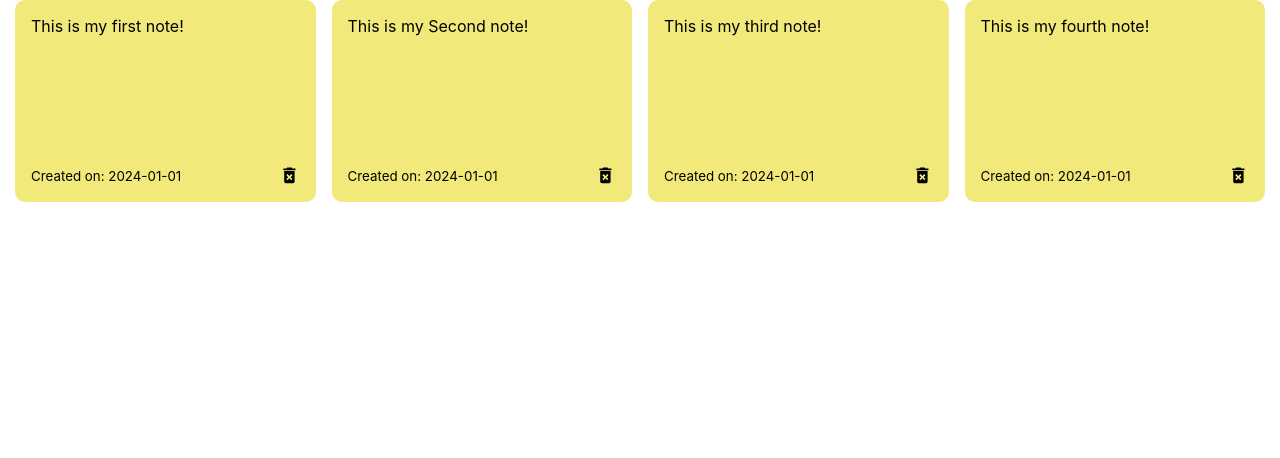
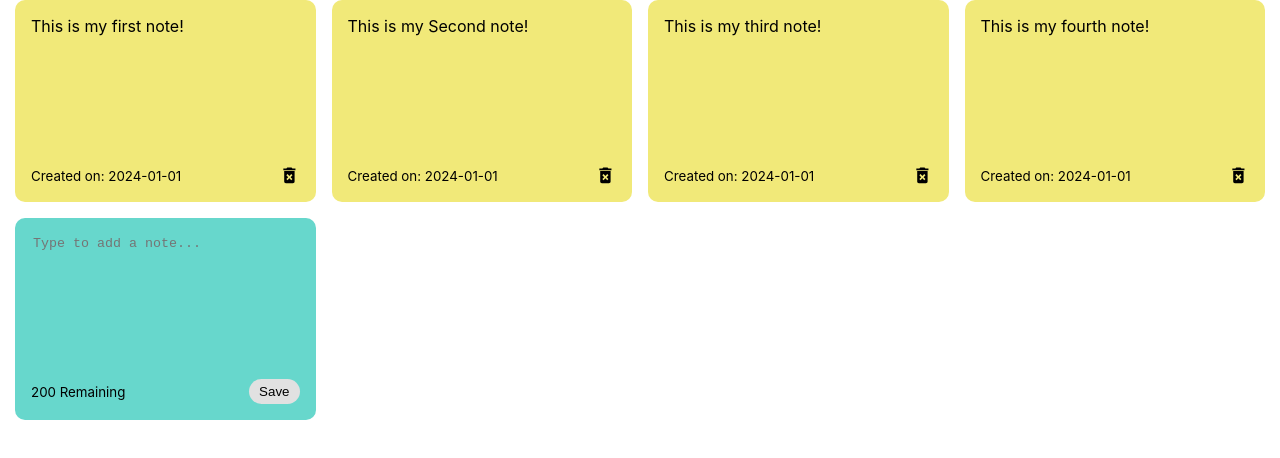
Before and after one commit to anees028/Notes-React-APP, a React (Create React App) app: page / in a window 1280 px wide. Shown: the top 458 px of the page. Built offline with nearby package versions, Linux system fonts and the light colour scheme; the HTML template or start-up script is replaced by a standard one.

Commit message:
Saving the new note as by passing the property from grandchild to parent component. Which is know as prop_drilling in react. To avoid this we can also use ContextAPI, and other method in react.

```diff
--- a/src/App.js
+++ b/src/App.js
@@ -28,9 +28,19 @@ const initialNotes = [
 const App = () => {
   const [notes, setNotes] = useState(initialNotes);
 
+  const addNote = (text) => {
+    const newNote = {
+      id: nanoid(),
+      text: text,
+      date: new Date().toLocaleDateString(),
+    };
+    const updatedNotes = [...notes, newNote];
+    setNotes(updatedNotes);
+  };
+
   return (
     <div className="container">
-      <NotesList notes={notes} />
+      <NotesList notes={notes} handleAddNote={addNote} />
     </div>
   );
 };
--- /dev/null
+++ b/src/components/AddNotes.js
@@ -0,0 +1,40 @@
+import { useState } from "react";
+
+const AddNote = ({ handleAddNote }) => {
+  const [noteText, setNoteText] = useState("");
+  const [remainingChars, setRemainingChars] = useState(200);
+  const characterLimit = 200;
+
+  const handleOnchange = (event) => {
+    const inputText = event.target.value;
+    setNoteText(inputText);
+    setRemainingChars(characterLimit - inputText.length);
+  };
+
+  const handleSaveClick = (event) => {
+    handleAddNote(noteText);
+    event.preventDefault();
+    setNoteText("");
+    setRemainingChars(characterLimit);
+  };
+
+  return (
+    <div className="note new">
+      <textarea
+        rows="8"
+        cols="10"
+        placeholder="Type to add a note..."
+        value={noteText}
+        onChange={handleOnchange}
+      ></textarea>
+      <div className="note-footer">
+        <small>{remainingChars} Remaining</small>
+        <button className="save" onClick={handleSaveClick}>
+          Save
+        </button>
+      </div>
+    </div>
+  );
+};
+
+export default AddNote;
--- a/src/components/NotesList.js
+++ b/src/components/NotesList.js
@@ -1,14 +1,19 @@
-import Note from "./Note"
+import AddNote from "./AddNotes";
+import Note from "./Note";
 
-const NotesList = ({notes}) => {
+const NotesList = ({ notes, handleAddNote }) => {
+  const handleSave = (noteText) => {
+    handleAddNote(noteText);
+  };
+
   return (
     <div className="notes-list">
-        {notes.map(note => (
-          <Note key={note.id} id={note.id} text={note.text} date={note.date} />
-        ))}
+      {notes.map((note) => (
+        <Note key={note.id} id={note.id} text={note.text} date={note.date} />
+      ))}
+      <AddNote handleAddNote={handleSave} />
+    </div>
+  );
+};
 
-    </div>
-  )
-}
-
-export default NotesList
+export default NotesList;
--- a/src/index.css
+++ b/src/index.css
@@ -1,18 +1,18 @@
 body {
   margin: 0;
-  font-family: -apple-system, BlinkMacSystemFont, 'Segoe UI', 'Roboto', 'Oxygen',
-    'Ubuntu', 'Cantarell', 'Fira Sans', 'Droid Sans', 'Helvetica Neue',
-    sans-serif;
+  font-family:
+    -apple-system, BlinkMacSystemFont, "Segoe UI", "Roboto", "Oxygen", "Ubuntu",
+    "Cantarell", "Fira Sans", "Droid Sans", "Helvetica Neue", sans-serif;
   -webkit-font-smoothing: antialiased;
   -moz-osx-font-smoothing: grayscale;
 }
 
 code {
-  font-family: source-code-pro, Menlo, Monaco, Consolas, 'Courier New',
-    monospace;
+  font-family:
+    source-code-pro, Menlo, Monaco, Consolas, "Courier New", monospace;
 }
 
-.container{
+.container {
   max-width: 1280px;
   margin-right: auto;
   margin-left: auto;
@@ -20,13 +20,39 @@ code {
   padding-left: 15px;
 }
 
-.notes-list{
+.notes-list {
   display: grid;
   grid-gap: 1rem;
   grid-template-columns: repeat(auto-fit, minmax(250px, 1fr));
 }
 
-.note{
+.note.new {
+  background-color: #67d7cc;
+}
+
+textarea {
+  border: none;
+  resize: none;
+  background-color: #67d7cc;
+}
+
+textarea:focus {
+  outline: none;
+}
+
+.save{
+  background-color: #e1e1e1;
+  border: none;
+  border-radius: 15px;
+  padding: 5px 10px 5px 10px;
+}
+
+.save:hover {
+  background-color: #ededed;
+  cursor: pointer;
+}
+
+.note {
   background-color: #f1e979;
   padding: 1rem;
   border-radius: 10px;
@@ -36,7 +62,7 @@ code {
   justify-content: space-between;
 }
 
-.note-footer{
+.note-footer {
   display: flex;
   align-items: center;
   justify-content: space-between;
```
